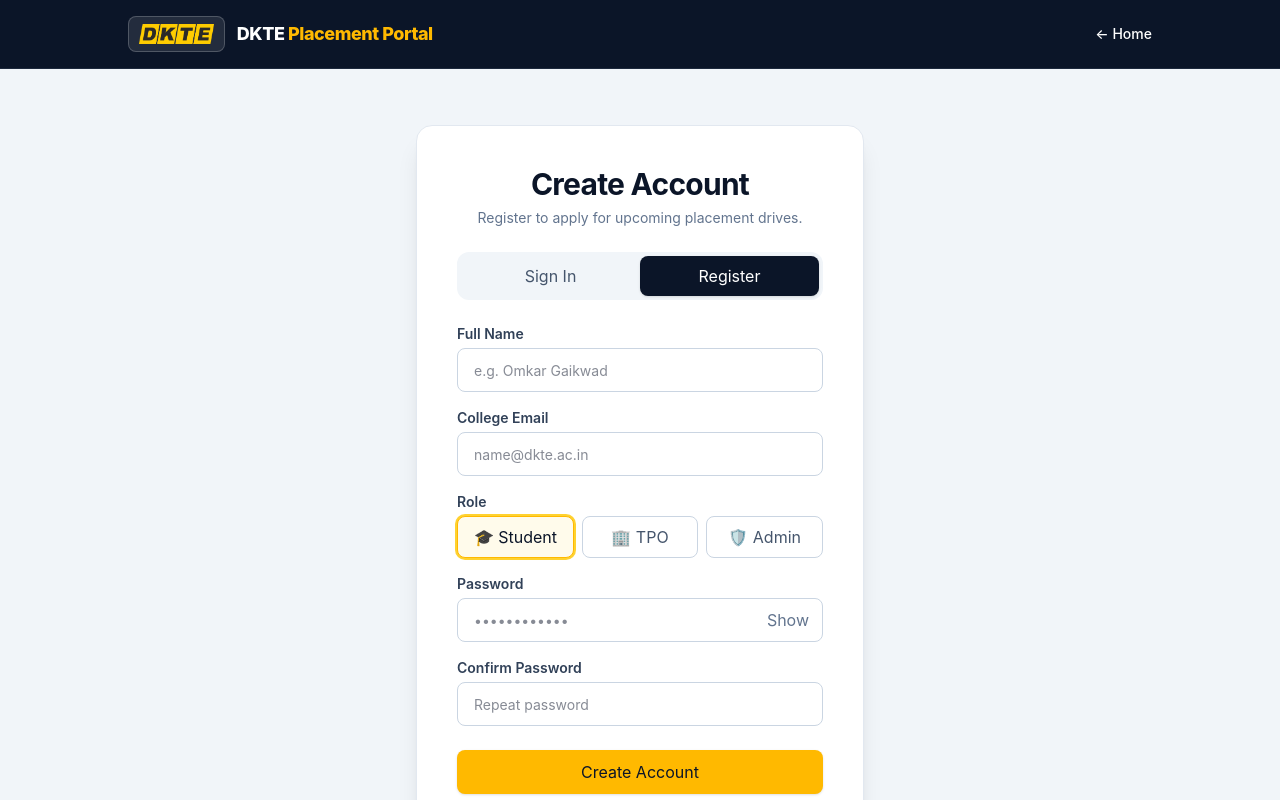
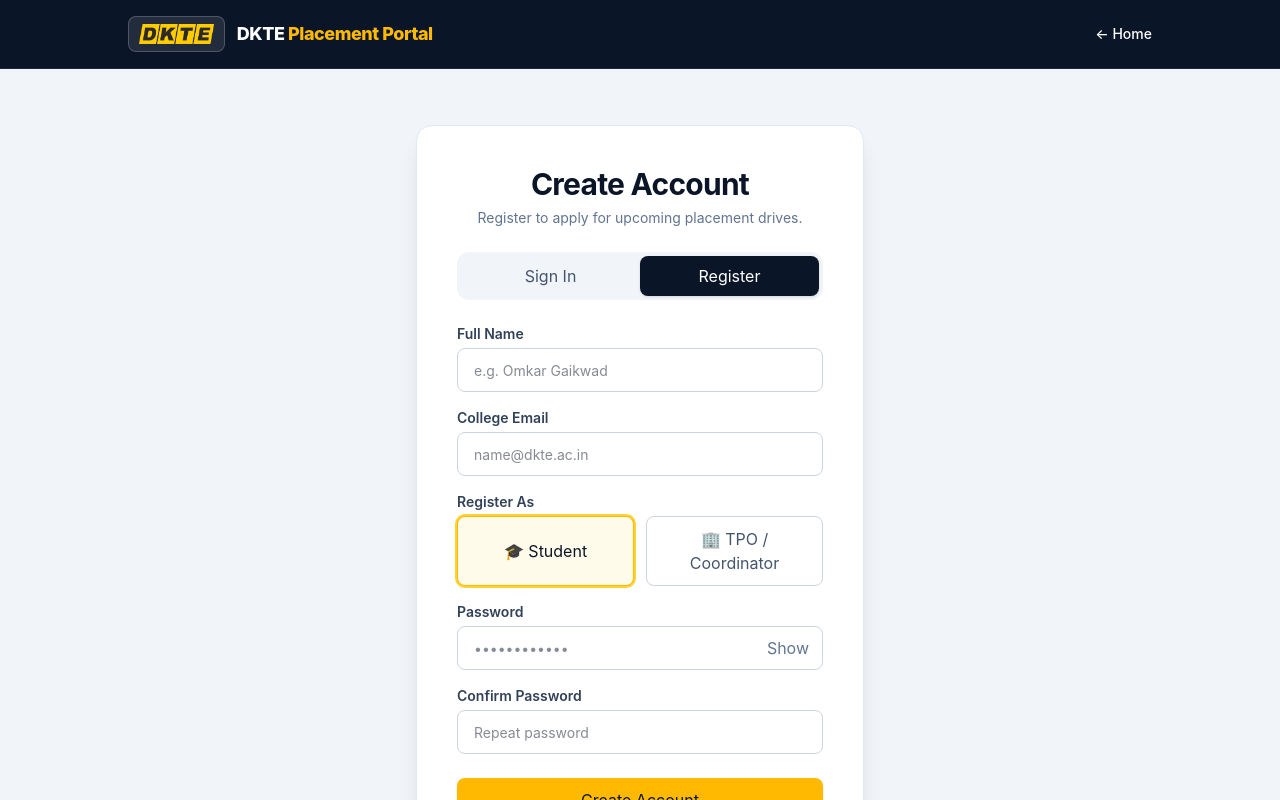
Before and after one commit to omkar-svg/placement-management-system, a React (Vite) app in the folder frontend/: page /register in a window 1280 px wide. Shown: the top 800 px of the page. Built offline with nearby package versions, Linux system fonts and the light colour scheme; no server answers.

Commit message:
fix(auth): restrict public registration to STUDENT and TPO roles

```diff
--- a/frontend/src/pages/AuthPage.jsx
+++ b/frontend/src/pages/AuthPage.jsx
@@ -2,7 +2,7 @@ import { useState, useEffect } from 'react';
 import { Link, useNavigate, useLocation } from 'react-router-dom';
 import authService from '../services/authService';
 
-const ROLES = ['STUDENT', 'TPO', 'ADMIN'];
+const ROLES = ['STUDENT', 'TPO'];
 
 export default function AuthPage() {
   const navigate = useNavigate();
@@ -51,6 +51,7 @@ export default function AuthPage() {
 
     if (!isLogin) {
       if (!cleanName) return setStatus({ error: 'Full name is required.', success: '', loading: false });
+      if (!ROLES.includes(role)) return setStatus({ error: 'Invalid role selected.', success: '', loading: false });
       if (password.length < 6) return setStatus({ error: 'Password must be at least 6 characters.', success: '', loading: false });
       if (password !== confirmPassword) return setStatus({ error: 'Passwords do not match.', success: '', loading: false });
     }
@@ -181,14 +182,14 @@ export default function AuthPage() {
 
             {!isLogin && (
               <div>
-                <label className="block text-sm font-semibold text-slate-700 mb-1">Role</label>
-                <div className="grid grid-cols-3 gap-2">
+                <label className="block text-sm font-semibold text-slate-700 mb-1">Register As</label>
+                <div className="grid grid-cols-2 gap-3">
                   {ROLES.map((r) => (
                     <button
                       key={r}
                       type="button"
                       onClick={() => setForm({ ...form, role: r })}
-                      className={`py-2 text-xs font-bold rounded-lg border transition-all ${
+                      className={`py-2.5 px-3 text-xs font-bold rounded-lg border transition-all ${
                         form.role === r
                           ? r === 'STUDENT'
                             ? 'border-amber-400 bg-amber-50 text-[#0b1528] ring-2 ring-amber-300'
@@ -196,7 +197,7 @@ export default function AuthPage() {
                           : 'border-slate-300 bg-white text-slate-600 hover:bg-slate-50'
                       }`}
                     >
-                      {r === 'STUDENT' ? '🎓 Student' : r === 'TPO' ? '🏢 TPO' : '🛡️ Admin'}
+                      {r === 'STUDENT' ? '🎓 Student' : '🏢 TPO / Coordinator'}
                     </button>
                   ))}
                 </div>
```
